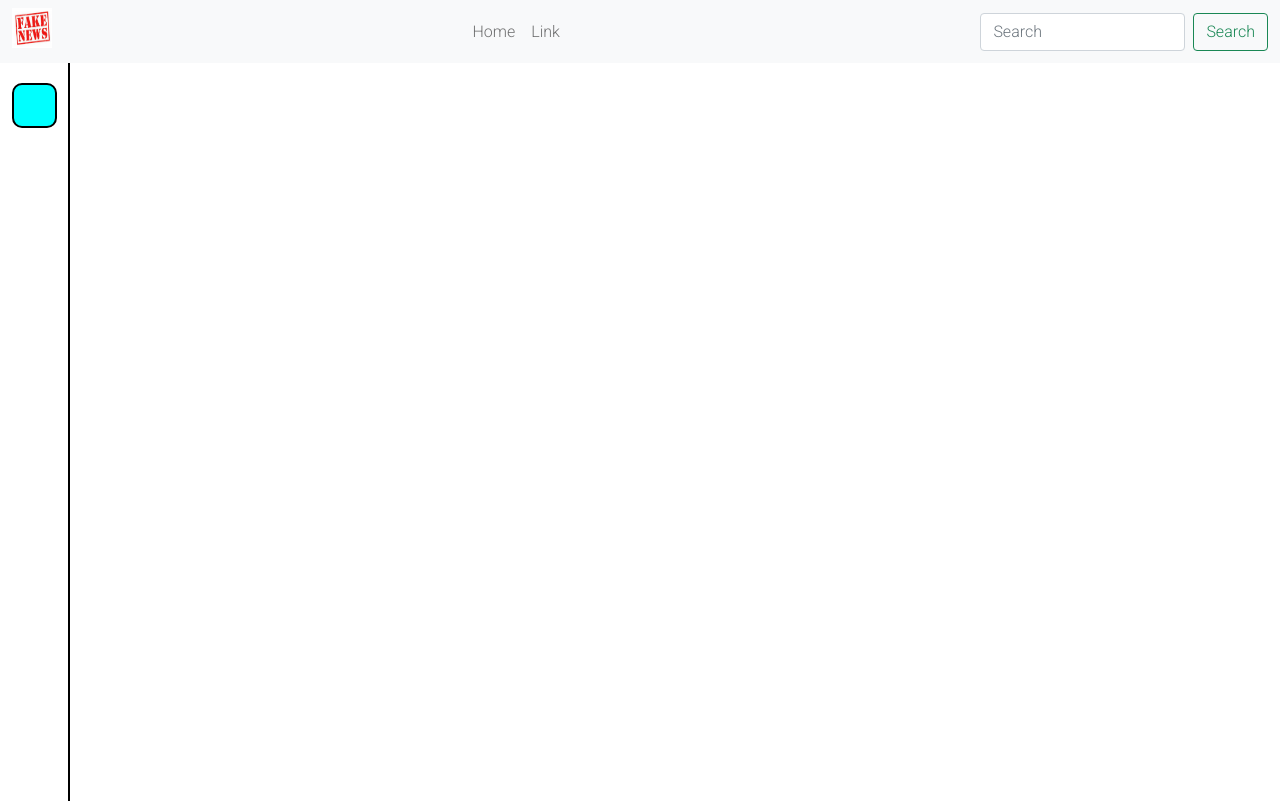
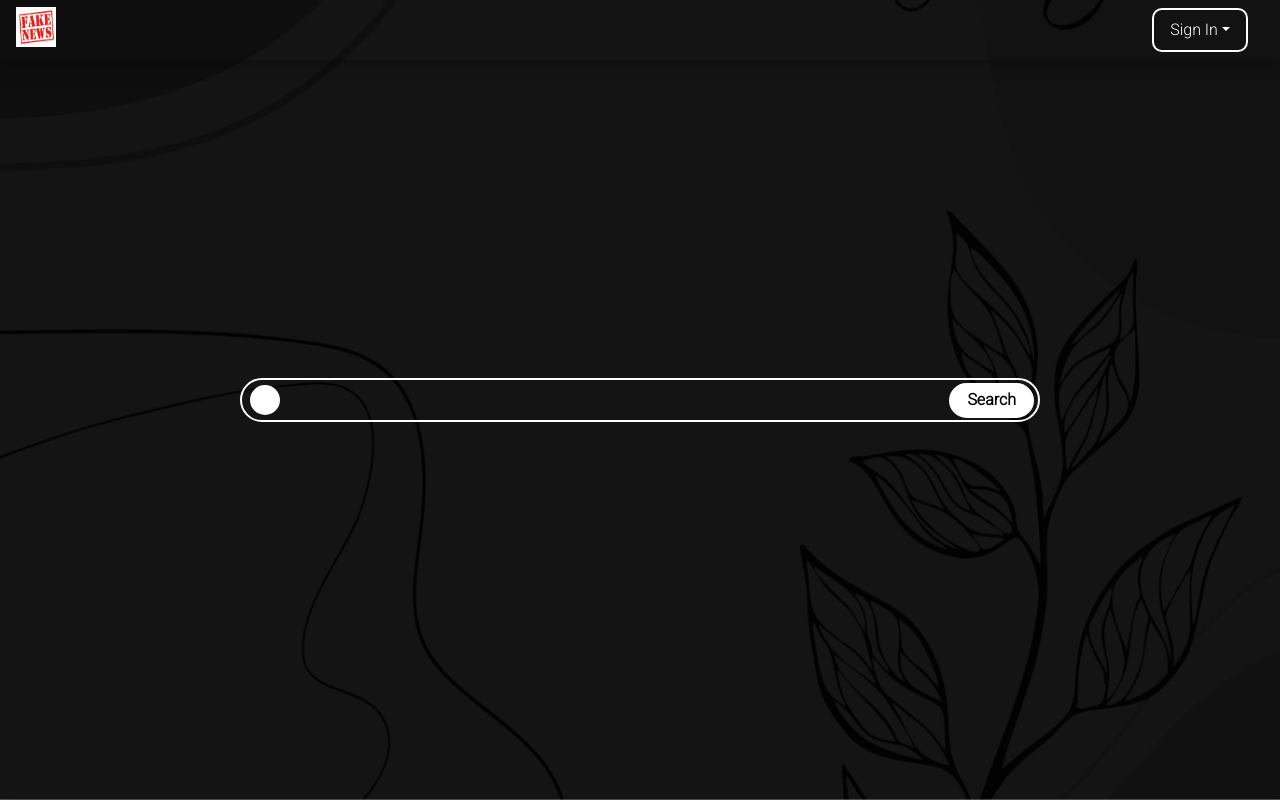
Before and after one commit to Leandro01-oliver/Projeto-Extens-o-II, a Next.js app: page / in a window 1280 px wide. Built offline with nearby package versions, Linux system fonts and the light colour scheme.

Commit message:
Terminado

```diff
--- a/public/style.css
+++ b/public/style.css
@@ -8,68 +8,134 @@
 }
 
 
-/*-------------------Style da NavBar-------------------*/
-
-/*----------------------------------------------------*/
-
-.flex{
-    display: flex;
+.navbar{
+ background-color: transparent;
+position: fixed;
+width: 100%;
+height: 60px;
+z-index: 1000;
+box-shadow: 0 0 15px 0 rgba(0, 0, 0, 0.5);
+}
+.nav-link{
+    margin-right:1rem ;
+    color: rgba(255, 255, 255)!important;
+    border:2px solid rgba(255, 255, 255);
+    border-radius: 10px;
 }
 
-.hidden-text{
-    display: none;
+.nav-link:hover{
+    border: 2px solid transparent;
+  box-shadow: 0 0 8px 0 rgba(255, 255, 255);
 }
-/*-------------------Style da SadBar-------------------*/
-.container-sadbar{
-    width: 70px;
-    height: calc(100vh - 62.5px);
-     border-right: 2px solid #000;
-     padding: 20px 0;
-     background-color: #FFF;
-   transition: 1s ease-in-out;
-}
-
-.container-sadbar:hover{
-    width: 20%;
-}
-.container-sadbar:hover .hidden-text{
-    display: flex;
-}
-.menu{
-    width: 100%;
-    padding: 0;
-    display: flex;
-    justify-content: center;
-    margin: 0;
-}
-
-.menu .nav-link {
-    background-color: aqua;
-    width: 45px;
-    height: 45px;
-    border-radius: 10px;
-    border: 2px solid #000;
+.container-content{
+    background-image: url("../public/assets/images/bg.png");
+    background-repeat: no-repeat;
+    background-size: 102% 103%;
+    background-position: center;
+    filter: drop-shadow(0px 4px 8px rgba(0, 0, 0, 0.25));
+    min-height: 100vh;
     display: flex;
     align-items: center;
     justify-content: center;
-    color: #000;
+    padding: 0 4%;
+}
+
+.box-search{
+    width: 100%;
+    border:2px solid #fff;
+    max-width: 800px;
+    border-radius: 40px;
+    position: relative;
+}
+.box-icon{
+    position: absolute;
+    left: .5rem;
+    top: .34rem;
+    height: 30px;
+    width: 30px;
+    border-radius: 50%;
+    background-color: blue;
+    display: flex;
+    align-items: center;
+    justify-content: center;
+    background-color: #fff;
     cursor: pointer;
 }
+.icon-search{
 
-.container-sadbar:hover .nav-link{
-    width: 90%;
-    justify-content: space-between;
+}
+.search{
+    outline: none;
+    width: 100%;
+    max-width: 800px;
+    border-radius: 40px;
+    border: none;
+    height: 40px;
+    font-size: 18px;
+    padding: 0 95px  0 45px;
+    background-color: transparent;
+    color: #fff;
 }
 
-/*----------------------------------------------------*/
-
-/*-------------------Style da Contet-------------------*/
-.container-content{
-   width: calc(100% - 70px);
-    height: calc(100vh - 70px);
-     background-color: #FFF;
-     transition: 1s ease-in-out;
-     padding: 20px 10px;
+.btn-sub{
+    position: absolute;
+    right: .25rem;
+    border:2px solid #fff;
+    height: 35px;
+    padding: 0 1rem;
+   background-color: #fff;
+   top: .18rem;
+   border-radius: 40px;
+   font-weight: bold;
+}
+.dropdown-menu[data-bs-popper]{
+    left: -4rem!important;
+    top: 3.5rem !important;
 }
 
-/*----------------------------------------------------*/
+
+ .navbar-toggler{
+    color: #fff!important;
+    border:2px solid  rgb(255,255,255)!important;
+    height: 40px;
+    width: 40px;
+    border-radius: 50%;
+    display: flex;
+    align-items: center;
+    justify-content: center;
+    margin-right: 1rem;
+}
+
+.navbar-toggler:hover{
+    border:2px solid transparent!important;
+    box-shadow: 0 0 8px 0 #fff!important;
+  }
+
+.navbar-toggler:focus{
+  box-shadow: none;
+}
+
+
+@media screen and  (max-width: 992px){
+
+    .nav-link{
+        margin:.5rem 0;
+    }
+
+.dropdown-menu {
+width: 100%!important;
+position: unset!important;
+}
+
+.navbar-collapse{
+    padding: 20px 0;
+ opacity: 0;
+ transition: .5s ease-in-out;
+}
+
+.navbar-collapse.show{
+ opacity: 1;
+ border-bottom: 2px solid #fff;
+}
+
+}
--- /dev/null
+++ b/src/components/Content/SubComponents/Search.jsx
@@ -0,0 +1,14 @@
+  function Search(){
+ return (
+     <>
+     <section className="box-search">
+         <div className="box-icon">
+     <i class="fas fa-search icon-search"></i>
+     </div>
+         <input type="text" className="search" />
+         <button className="btn-sub" type="submit"> Search</button>
+     </section>
+     </>
+ )
+  }
+  export default Search;
--- a/src/components/Content/index.jsx
+++ b/src/components/Content/index.jsx
@@ -1,9 +1,9 @@
-
+ import BoxSearch from "../Content/SubComponents/Search"
 function Content(){
     return(
         <>
     <section className="container-content">
-
+  <BoxSearch/>
 </section>
         </>
     )
--- a/src/components/NavBar/SubComponenst/Logo.jsx
+++ b/src/components/NavBar/SubComponenst/Logo.jsx
@@ -4,7 +4,7 @@ import ImageLogo from "../../../../public/assets/images/logo.jpg"
 function Logo(){
 return (
     <>
-<section className="box-logo">
+<section className="box-logo mx-2">
     <Image
     src= {ImageLogo}
     height="40px"
--- a/src/components/NavBar/index.jsx
+++ b/src/components/NavBar/index.jsx
@@ -3,25 +3,24 @@ import Logo from "../NavBar/SubComponenst/Logo"
 function NavBar(){
  return(
      <>
-  <nav class="container-navbar navbar navbar-expand-lg navbar-light bg-light">
-  <div class="container-fluid">
+  <nav class="container-navbar navbar navbar-expand-lg navbar-light ">
+  <div class="container-fluid p-0 mx-2">
   <Logo/>
     <button class="navbar-toggler" type="button" data-bs-toggle="collapse" data-bs-target="#navbarSupportedContent" aria-controls="navbarSupportedContent" aria-expanded="false" aria-label="Toggle navigation">
-      <span class="navbar-toggler-icon"></span>
+    <i class="fas fa-bars"></i>
     </button>
-    <div class="collapse navbar-collapse" id="navbarSupportedContent">
+    <div class="collapse navbar-collapse px-" id="navbarSupportedContent">
       <ul class="navbar-nav mx-auto mb-2 mb-lg-0">
-        <li class="nav-item">
-          <a class="nav-link " aria-current="page" href="#">Home</a>
+      </ul>
+      <li class="nav-item dropdown mx-2">
+          <span class="nav-link dropdown-toggle btn-sign "  id="navbarDropdown" role="button" data-bs-toggle="dropdown" aria-expanded="false">
+          Sign In
+          </span>
+          <ul class="dropdown-menu " aria-labelledby="navbarDropdown">
+            <li><a class="dropdown-item" href="#">Faceboock</a></li>
+            <li><a class="dropdown-item" href="#">Google</a></li>
+          </ul>
         </li>
-        <li class="nav-item">
-          <a class="nav-link " href="#">Link</a>
-        </li>
-      </ul>
-      <form class="d-flex">
-        <input class="form-control me-2" type="search" placeholder="Search" aria-label="Search"/>
-        <button class="btn btn-outline-success" type="submit">Search</button>
-      </form>
     </div>
   </div>
 </nav>
--- a/src/components/SadBar/index.jsx
+++ /dev/null
@@ -1,21 +0,0 @@
-import Link from "next/link"
-function SadBar(){
-    return(
-        <>
-           <section className="container-sadbar">
-            <ul className="menu">
-            <Link href="#">
-               <li className="nav-link">
-               <i class="fas fa-home "></i>
-                   <span className="hidden-text">
-                       Olá
-                   </span>
-                  <div className="mr-2"></div>
-               </li>
-               </Link>
-            </ul>
-           </section>
-        </>
-    )
-   }
-   export default SadBar;
--- a/src/pages/index.jsx
+++ b/src/pages/index.jsx
@@ -1,15 +1,11 @@
 import NavBar from "../components/NavBar/index";
-import SadBar from "../components/SadBar/index";
 import Content from "../components/Content/index";
 
  function Home() {
   return (
    <>
 <NavBar/>
-<div className="flex">
-  <SadBar/>
   <Content/>
-</div>
    </>
   )
 }
```
Also changed, not shown: public/assets/images/bg.png (added).
